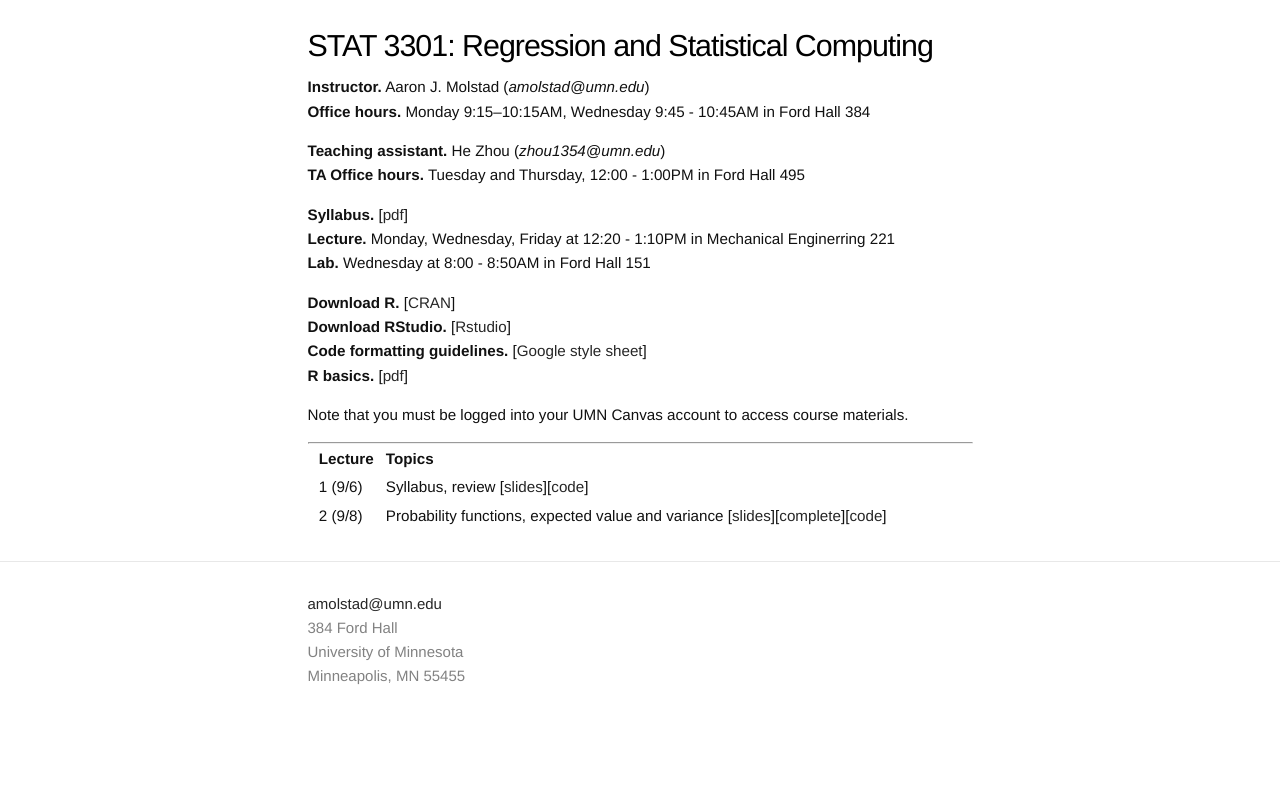
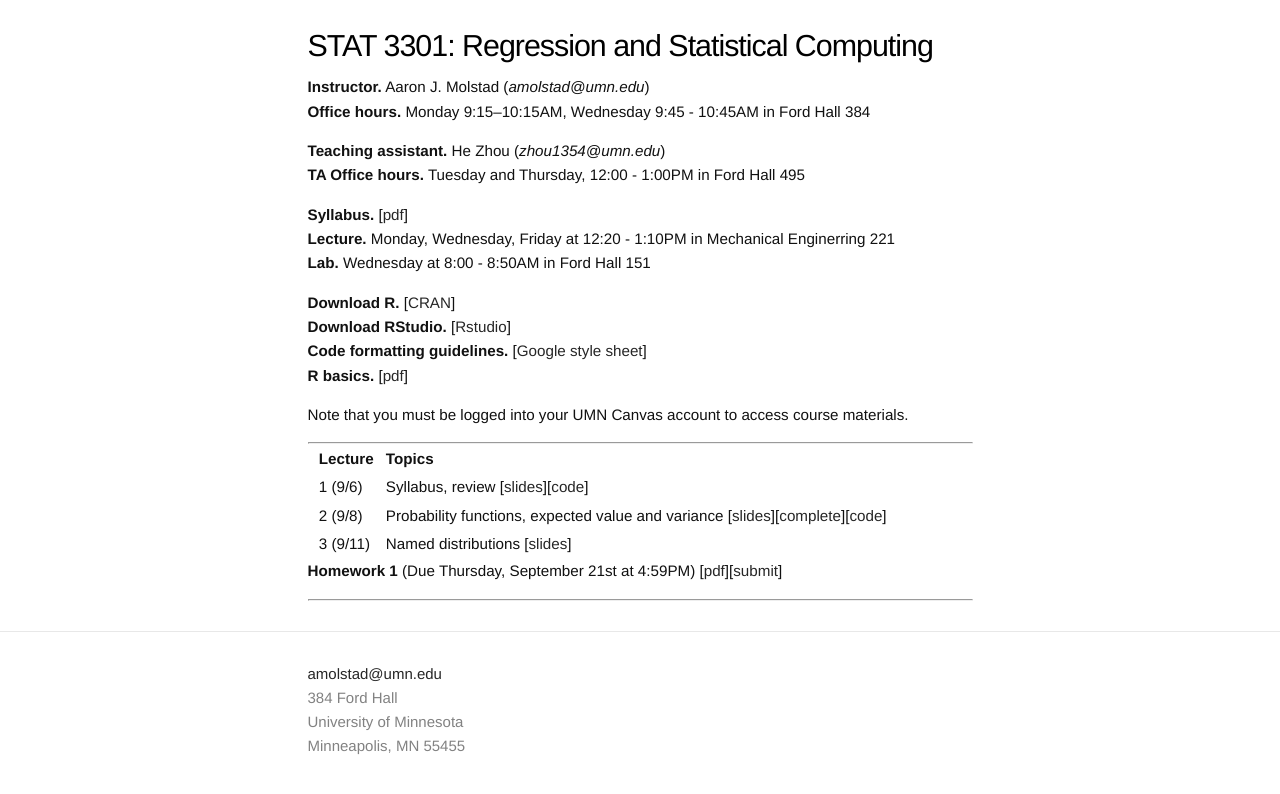
Before and after one commit to ajmolstad/ajmolstad.github.io, a Jekyll site: the page built from F23_STAT3301.md, in a window 1280 px wide. Shown: the top 794 px of the page. Built offline with Jekyll 4.4.1, drawn with Linux system fonts in a browser that asks for light colours.

Commit message:
Update F23_STAT3301.md

```diff
--- a/F23_STAT3301.md
+++ b/F23_STAT3301.md
@@ -29,3 +29,9 @@ Note that you must be logged into your UMN Canvas account to access course mater
 ||  **Lecture** ||  **Topics** ||
 || 1 (9/6)  || Syllabus, review [[slides](https://canvas.umn.edu/files/37590274/download?download_frd=1)][[code](https://canvas.umn.edu/files/37590284/download?download_frd=1)]||
 || 2 (9/8)  || Probability functions, expected value and variance [[slides](https://canvas.umn.edu/files/37650895/download?download_frd=1)][[complete](https://canvas.umn.edu/files/37651287/download?download_frd=1)][[code](https://canvas.umn.edu/files/37651274/download?download_frd=1)]||
+|| 3 (9/11)  || Named distributions [[slides](https://canvas.umn.edu/files/37698603/download?download_frd=1)]||
+
+
+**Homework 1** (Due Thursday, September 21st at 4:59PM) [[pdf](https://canvas.umn.edu/files/37698758/download?download_frd=1)][[submit](https://canvas.umn.edu/courses/389122/assignments/3459746)]
+
+----------------------
```
